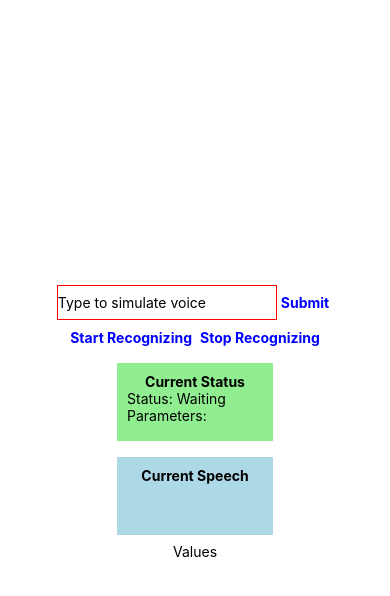
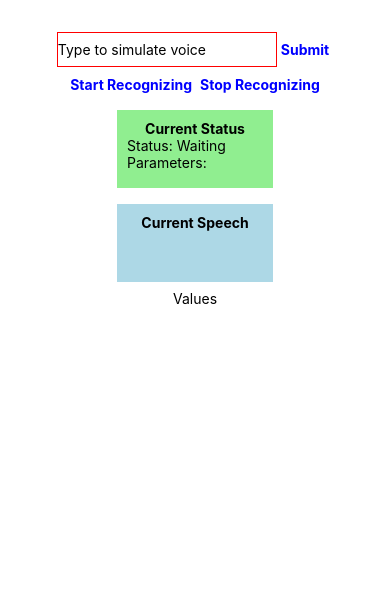
Before and after one commit to MNandor/voice-inventory, a React Native app: screen / in a window 390 px wide. Shown: the top 596 px of the page. Built offline with nearby package versions, Linux system fonts and the light colour scheme.

Commit message:
put past commands in a scrollview

```diff
--- a/App.tsx
+++ b/App.tsx
@@ -1,5 +1,5 @@
 import { StatusBar } from 'expo-status-bar';
-import { StyleSheet, Text, View, TouchableHighlight, TextInput } from 'react-native';
+import { StyleSheet, Text, View, TouchableHighlight, TextInput, ScrollView } from 'react-native';
 import React, { Component } from 'react';
 import currentLanguage from "./Language"
 
@@ -234,6 +234,7 @@ class VoiceTest extends Component<Props, State> {
         </View>
 
         <Text>Values</Text>
+        <ScrollView style={{width: '100%' }} contentContainerStyle={{alignItems: 'center'}}>
         {this.state.loggedCommands.slice().reverse().map((command, index) => {
           return (
             <View style={{...styles.box, backgroundColor: 'lightgray'}}>
@@ -243,6 +244,7 @@ class VoiceTest extends Component<Props, State> {
 
           );
         })}
+        </ScrollView>
 
         <StatusBar style="auto" />
       </View>
@@ -255,7 +257,7 @@ const styles = StyleSheet.create({
     flex: 1,
     backgroundColor: '#fff',
     alignItems: 'center',
-    justifyContent: 'center',
+    paddingTop: 32
   },
   action: {
     textAlign: 'center',
```
